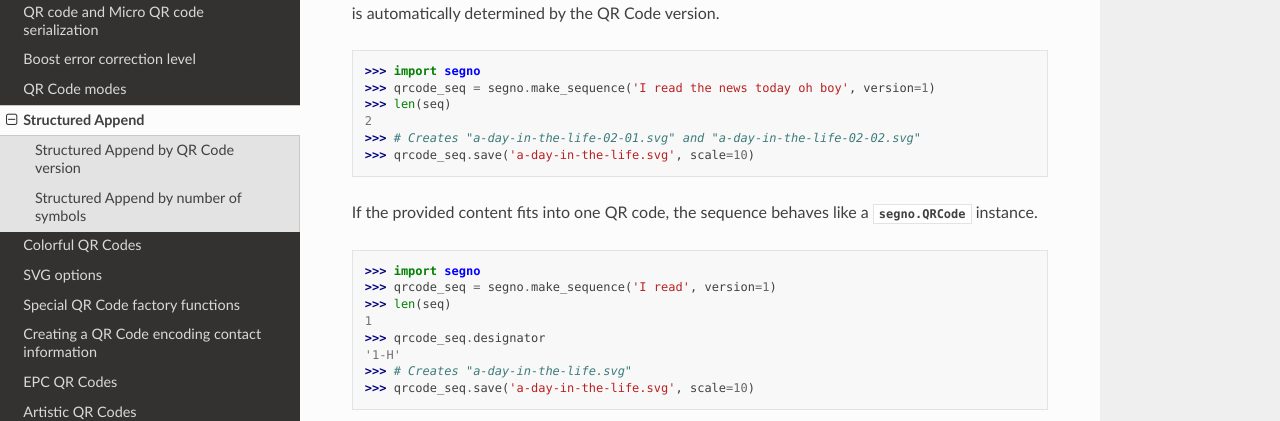
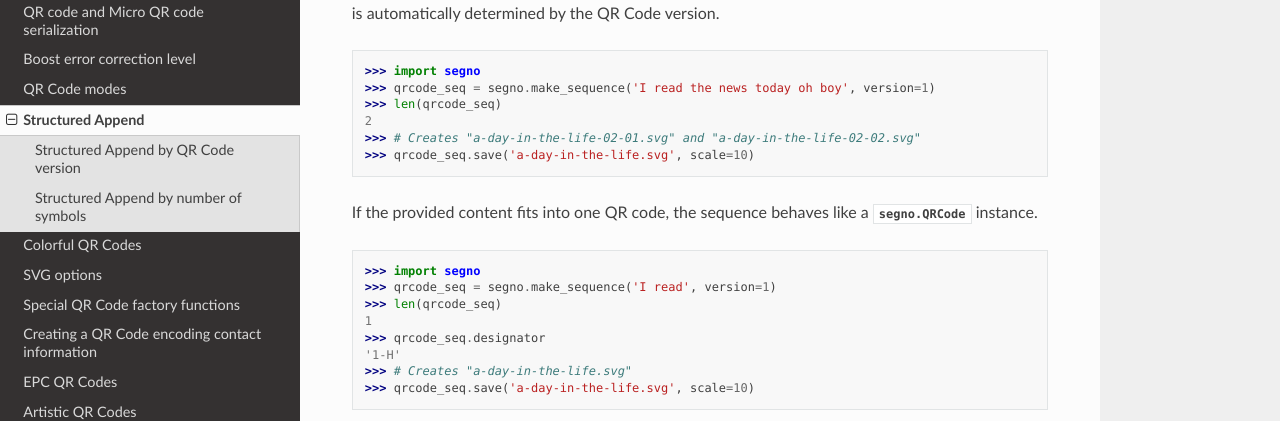
Before and after one commit to heuer/segno, a Sphinx documentation site: the page built from docs/structured-append.rst, in a window 1280 px wide and 900 px high, scrolled down 699 px. Shown: the part 163-584 px from the top of the window. Built offline with Sphinx 7.4.7 and the Read the Docs theme 2.0.0, drawn with Linux system fonts in a browser that asks for light colours; cross-references to code outside the pages are shown as plain code; the version number is read from the project's files by our own code.

Commit message:
Docs: Indent code, fixed typos

```diff
--- a/docs/structured-append.rst
+++ b/docs/structured-append.rst
@@ -34,7 +34,7 @@
 
     >>> import segno
     >>> qrcode_seq = segno.make_sequence('I read the news today oh boy', version=1)
-    >>> len(seq)
+    >>> len(qrcode_seq)
     2
     >>> # Creates "a-day-in-the-life-02-01.svg" and "a-day-in-the-life-02-02.svg"
     >>> qrcode_seq.save('a-day-in-the-life.svg', scale=10)
@@ -47,7 +47,7 @@
 
     >>> import segno
     >>> qrcode_seq = segno.make_sequence('I read', version=1)
-    >>> len(seq)
+    >>> len(qrcode_seq)
     1
     >>> qrcode_seq.designator
     '1-H'
```
Also changed, not shown: docs/epc-qrcodes.rst (+4 -4 lines).
